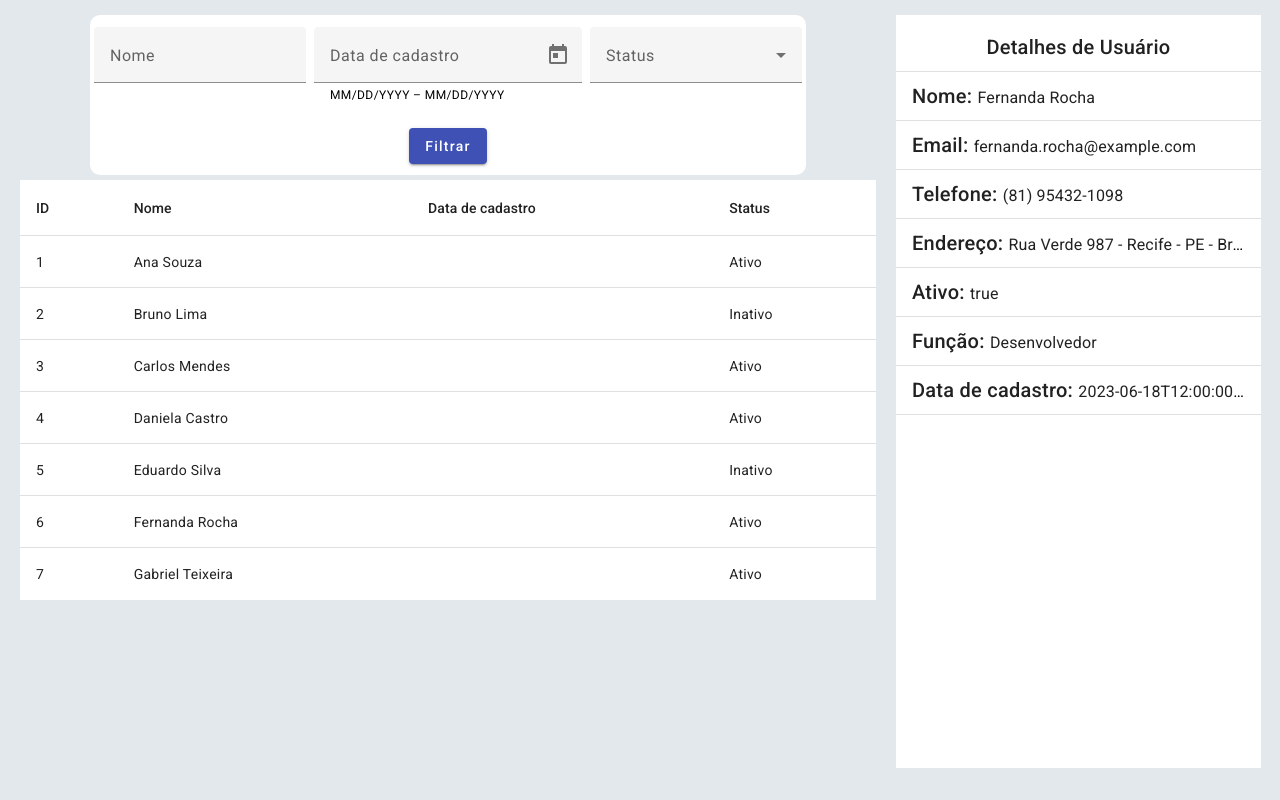
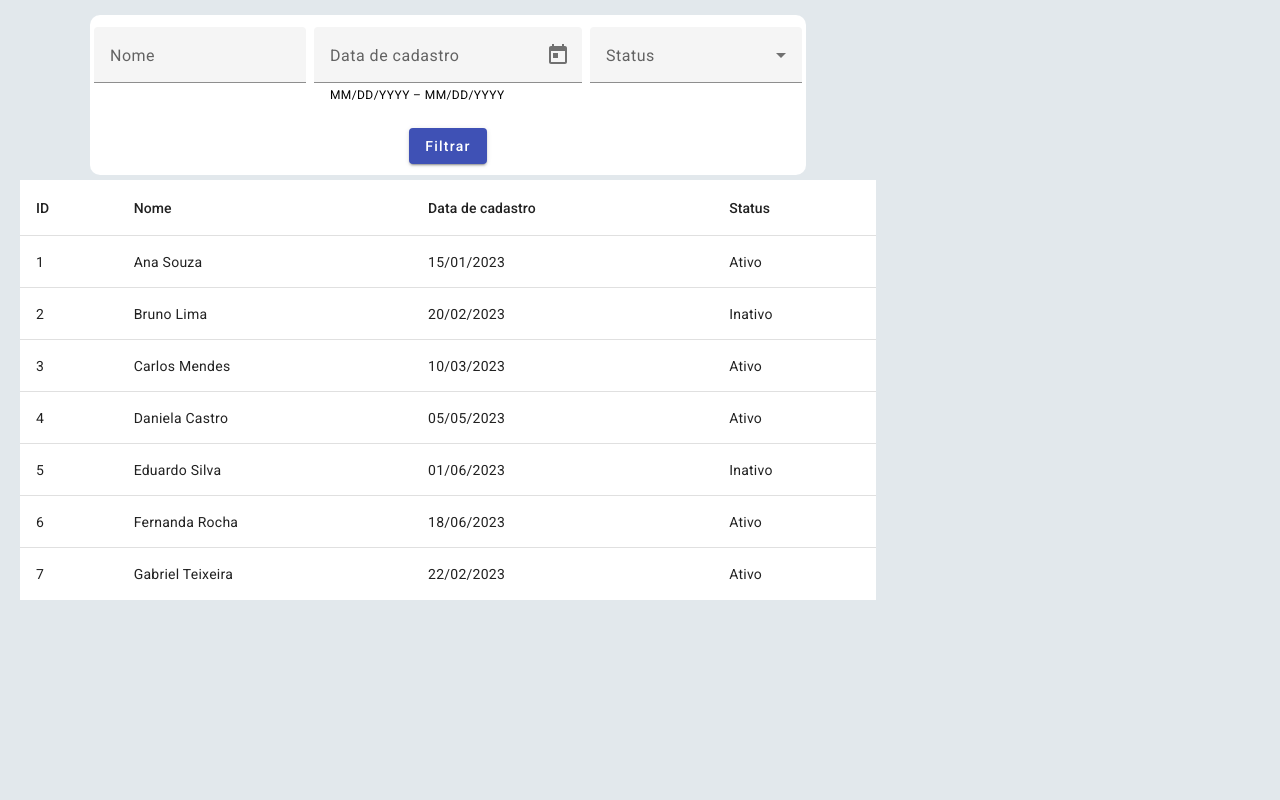
Before and after one commit to Alexandre-Passos/Projeto_filtro_de_lista_de_usuarios, an Angular app: page / in a window 1280 px wide. Built offline with nearby package versions, Linux system fonts and the light colour scheme.

Commit message:
colocando o carregamento dos componentes de exibir dados usuarios

```diff
--- a/src/app/app.component.html
+++ b/src/app/app.component.html
@@ -6,11 +6,11 @@
         </div>
         <div class="main-left-div">
             <!-- Conteúdo da div esquerda (80% da altura) -->
-           <app-users-list></app-users-list>
+            <app-users-list [userList]="userList" (usuarioEmitter)="receberUsuario($event)"></app-users-list>
         </div>
     </div>
     <div class="rigth-container">
         <!-- Conteúdo da div direita -->
-        <app-user-details [usuario]="userSelected"></app-user-details>
+        <app-user-details [usuario]="userSelected" *ngIf="listaUsuario"></app-user-details>
     </div>
 </div>
--- a/src/app/app.component.ts
+++ b/src/app/app.component.ts
@@ -1,4 +1,4 @@
-import { Component } from '@angular/core';
+import { Component, OnInit } from '@angular/core';
 import { IUser } from './interfaces/user/user.interface';
 import { UserList } from './data/users.-list';
 
@@ -7,7 +7,23 @@ import { UserList } from './data/users.-list';
   templateUrl: './app.component.html',
   styleUrls: ['./app.component.css']
 })
-export class AppComponent {
+export class AppComponent implements OnInit {
   title = 'Projeto_filtro_de_lista_de_usuarios';
-  userSelected: IUser = UserList[5];
+
+  userList: IUser[] = [];
+  userSelected: IUser = {} as IUser;
+  listaUsuario: boolean = false;
+
+  ngOnInit() {
+    setTimeout(() => {
+      this.userList = UserList;
+    }, 5000)
+
+  };
+
+
+  receberUsuario(user: IUser) {
+    this.userSelected = user
+    this.listaUsuario = true
+  }
 }
--- a/src/app/componentes/filter/filter.component.html
+++ b/src/app/componentes/filter/filter.component.html
@@ -26,9 +26,7 @@
             <mat-form-field>
                 <mat-label>Status</mat-label>
                 <mat-select>
-                    <mat-option *ngFor="let food of foods" [value]="food.value">
-                        {{food.viewValue}}
-                    </mat-option>
+
                 </mat-select>
             </mat-form-field>
         </div>
--- a/src/app/componentes/filter/filter.component.ts
+++ b/src/app/componentes/filter/filter.component.ts
@@ -7,12 +7,5 @@ import { Component } from '@angular/core';
 })
 export class FilterComponent {
 
-  foods = [{
-
-    value: 'tst',
-    viewValue: 'TST'
-  }
-
-  ];
 
 }
--- a/src/app/componentes/user-details/user-details.component.html
+++ b/src/app/componentes/user-details/user-details.component.html
@@ -7,44 +7,43 @@
 
         <mat-list-item>
             <span class="mat-h2">Nome: </span>
-            <span class="mat-h3">{{usuario.nome}}</span>
+            <span class="mat-h3">{{usuario.nome | tracoDash}}</span>
         </mat-list-item>
         <mat-divider></mat-divider>
 
         <mat-list-item>
             <span class="mat-h2">Email: </span>
-            <span class="mat-h3">{{usuario.email}}</span>
+            <span class="mat-h3">{{usuario.email | tracoDash}}</span>
         </mat-list-item>
         <mat-divider></mat-divider>
 
         <mat-list-item>
             <span class="mat-h2">Telefone: </span>
-            <span class="mat-h3">{{usuario.telefone | telefone}}</span>
+            <span class="mat-h3">{{usuario.telefone | telefone | tracoDash}}</span>
         </mat-list-item>
         <mat-divider></mat-divider>
 
         <mat-list-item>
             <span class="mat-h2">Endereço: </span>
-            <span class="mat-h3">{{usuario.endereco?.rua }} {{usuario.endereco?.numero}} - {{usuario.endereco?.cidade}}
-                - {{usuario.endereco?.estado}} - {{usuario.endereco?.pais}}</span>
+            <span class="mat-h3">{{usuario.endereco | endereco}}</span>
         </mat-list-item>
         <mat-divider></mat-divider>
 
         <mat-list-item>
             <span class="mat-h2">Ativo: </span>
-            <span class="mat-h3">{{usuario.status?.online}}</span>
+            <span class="mat-h3">{{usuario.status.verificado| status}}</span>
         </mat-list-item>
         <mat-divider></mat-divider>
 
         <mat-list-item>
             <span class="mat-h2">Função: </span>
-            <span class="mat-h3">{{usuario.funcao}}</span>
+            <span class="mat-h3">{{usuario.funcao | tracoDash}}</span>
         </mat-list-item>
         <mat-divider></mat-divider>
 
         <mat-list-item>
             <span class="mat-h2">Data de cadastro: </span>
-            <span class="mat-h3">{{usuario.datacadastro}}</span>
+            <span class="mat-h3">{{usuario.datacadastro | date:"dd/MM/YYYY" | tracoDash}}</span>
         </mat-list-item>
         <mat-divider></mat-divider>
     </mat-list>
--- a/src/app/componentes/users-list/users-list.component.html
+++ b/src/app/componentes/users-list/users-list.component.html
@@ -18,7 +18,7 @@
         <!-- Coluna Data  -->
         <ng-container matColumnDef="date">
             <th mat-header-cell *matHeaderCellDef> Data de cadastro </th>
-            <td mat-cell *matCellDef="let element" class="item-da-lista-de-usuarios"> {{element.dataCadastro}} </td>
+            <td mat-cell *matCellDef="let element" class="item-da-lista-de-usuarios"> {{element.datacadastro | date:"dd/MM/YYYY"}} </td>
         </ng-container>
 
         <!-- Coluna de status -->
--- a/src/app/componentes/users-list/users-list.component.ts
+++ b/src/app/componentes/users-list/users-list.component.ts
@@ -1,4 +1,4 @@
-import { Component } from '@angular/core';
+import { Component, EventEmitter, Input, Output } from '@angular/core';
 import { IUser } from '../../interfaces/user/user.interface';
 import { UserList } from 'src/app/data/users.-list';
 
@@ -8,11 +8,17 @@ import { UserList } from 'src/app/data/users.-list';
   styleUrls: ['./users-list.component.css']
 })
 export class UsersListComponent {
-  userList: IUser[] = UserList;
 
   displayedColumns: string[] = ["ID", "nome", "date", "status"];
 
+
+  @Input({required: true}) userList: IUser[] = [];
+
+  @Output("usuarioEmitter") usuarioEmitter = new EventEmitter<IUser>()
+
   elementoSelecionado(usuario: IUser) {
     console.log(usuario);
+
+    this.usuarioEmitter.emit(usuario)
   }
 }
--- /dev/null
+++ b/src/app/pipes/endereco.pipe.ts
@@ -0,0 +1,23 @@
+import { Pipe, PipeTransform } from '@angular/core';
+import { IAddress } from '../interfaces/user/addres.interface';
+
+@Pipe({
+  name: 'endereco'
+})
+export class EnderecoPipe implements PipeTransform {
+
+  transform(endereco: IAddress): string {
+    const INVALIDO_ENDERECO =
+      !endereco ||
+      !endereco.rua ||
+      !endereco.cidade ||
+      !endereco.estado ||
+      !endereco.numero === null || endereco.numero === undefined;
+
+    if (INVALIDO_ENDERECO) {
+      return "Endereço indisponivel ou inválido"
+    }
+    return `${endereco.rua}, ${endereco.numero}, ${endereco.cidade} - ${endereco.estado}`
+  }
+
+}
--- /dev/null
+++ b/src/app/pipes/status.pipe.ts
@@ -0,0 +1,18 @@
+import { Pipe, PipeTransform } from '@angular/core';
+
+@Pipe({
+  name: 'status'
+})
+export class StatusPipe implements PipeTransform {
+
+  transform(status: boolean): string {
+    const INVALIDO_STATUS = status === null || status === undefined;
+
+    if (INVALIDO_STATUS) {
+      return "Status indisponivel ou inválido"
+    }
+
+    return status ? "Ativo" : "Inativo"
+  }
+
+}
--- /dev/null
+++ b/src/app/pipes/traco-dash.pipe.ts
@@ -0,0 +1,17 @@
+import { Pipe, PipeTransform } from '@angular/core';
+
+@Pipe({
+  name: 'tracoDash'
+})
+export class TracoDashPipe implements PipeTransform {
+
+  transform(valor_recebido: any): any {
+
+    const INVALIDO_VALOR = valor_recebido === undefined || valor_recebido === null || valor_recebido === '';
+    if (INVALIDO_VALOR) {
+      return '-';
+    }
+    return valor_recebido;
+  }
+
+}
```
Also changed, not shown: src/app/pipes/pipes.module.ts (+5 -2 lines).
